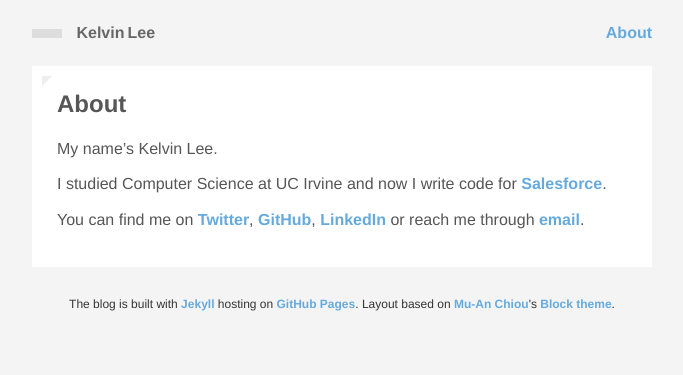
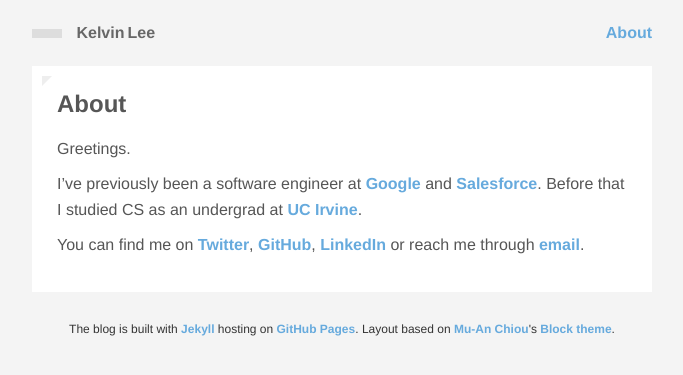
Before and after one commit to kelvin-git/kelvin-git.github.io, a Jekyll site: the page built from about.md, in a window 1280 px wide. Shown: the top 375 px of the page, without its empty margins (298-981 px from the left). Built offline with Jekyll 4.4.1, drawn with Linux system fonts in a browser that asks for light colours; Markdown is read by kramdown in place of the engine named in the settings; comment, search, counter and statistics services are not loaded.

Commit message:
Update about page

```diff
--- a/about.md
+++ b/about.md
@@ -3,8 +3,8 @@ layout: post
 title: About
 ---
 
-My name's Kelvin Lee.
+Greetings.
 
-I studied Computer Science at UC Irvine and now I write code for [Salesforce](http://www.salesforce.com).
+I've previously been a software engineer at [Google](https://www.google.com) and [Salesforce](https://www.salesforce.com). Before that I studied CS as an undergrad at [UC Irvine](https://www.uci.edu).
 
-You can find me on [Twitter](https://www.twitter.com/kelvin_tweets), [GitHub](https://www.github.com/kelvin-git), [LinkedIn](https://www.linkedin.com/profile/view?id=86490923) or reach me through [email](mailto: KelvinL.email@gmail.com).
+You can find me on [Twitter](https://www.twitter.com/kelvin_tweets), [GitHub](https://www.github.com/kelvin-git), [LinkedIn](https://www.linkedin.com/in/kelvin-lee-74bb7024) or reach me through [email](mailto: KelvinL.email@gmail.com).
```
